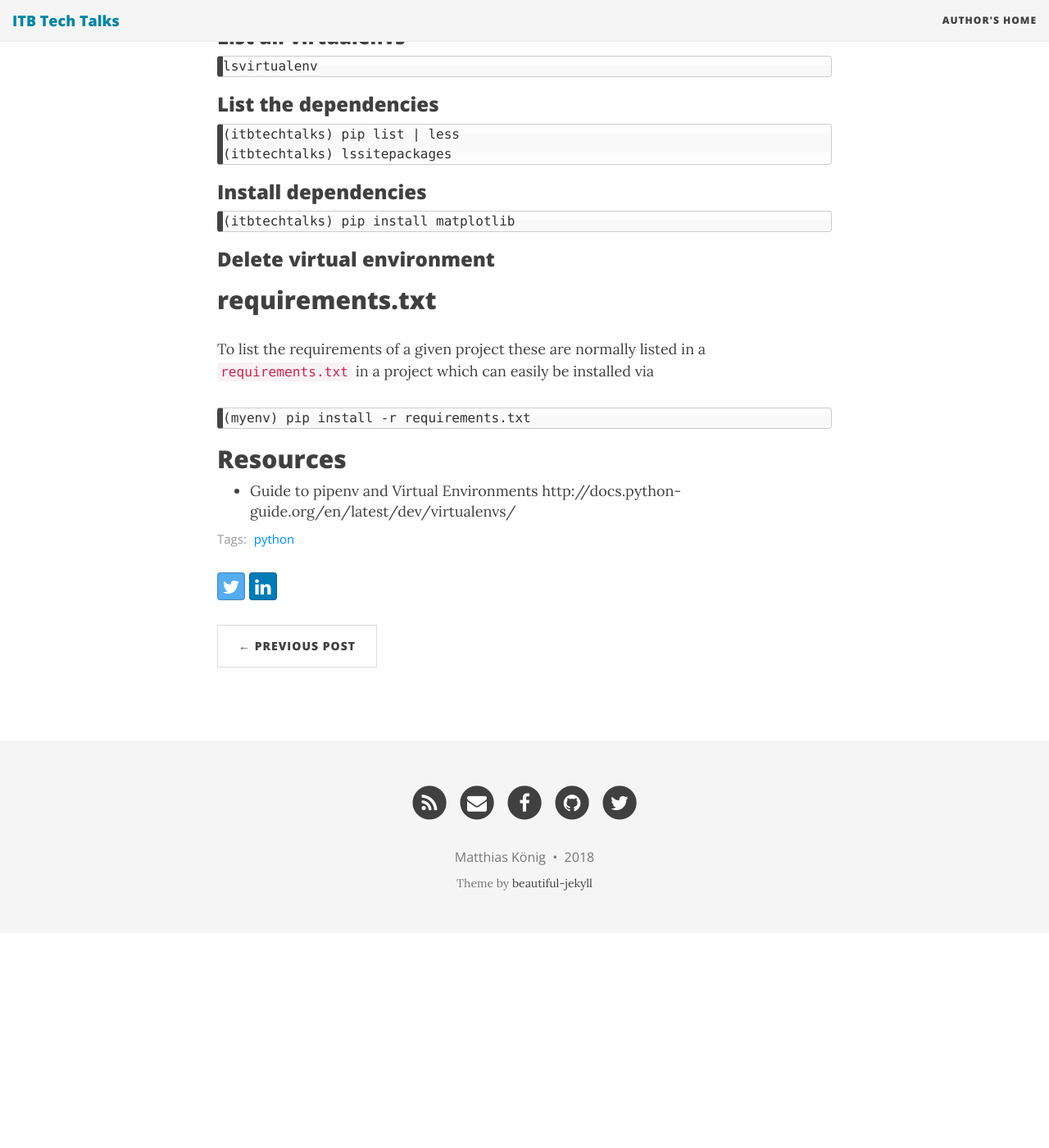
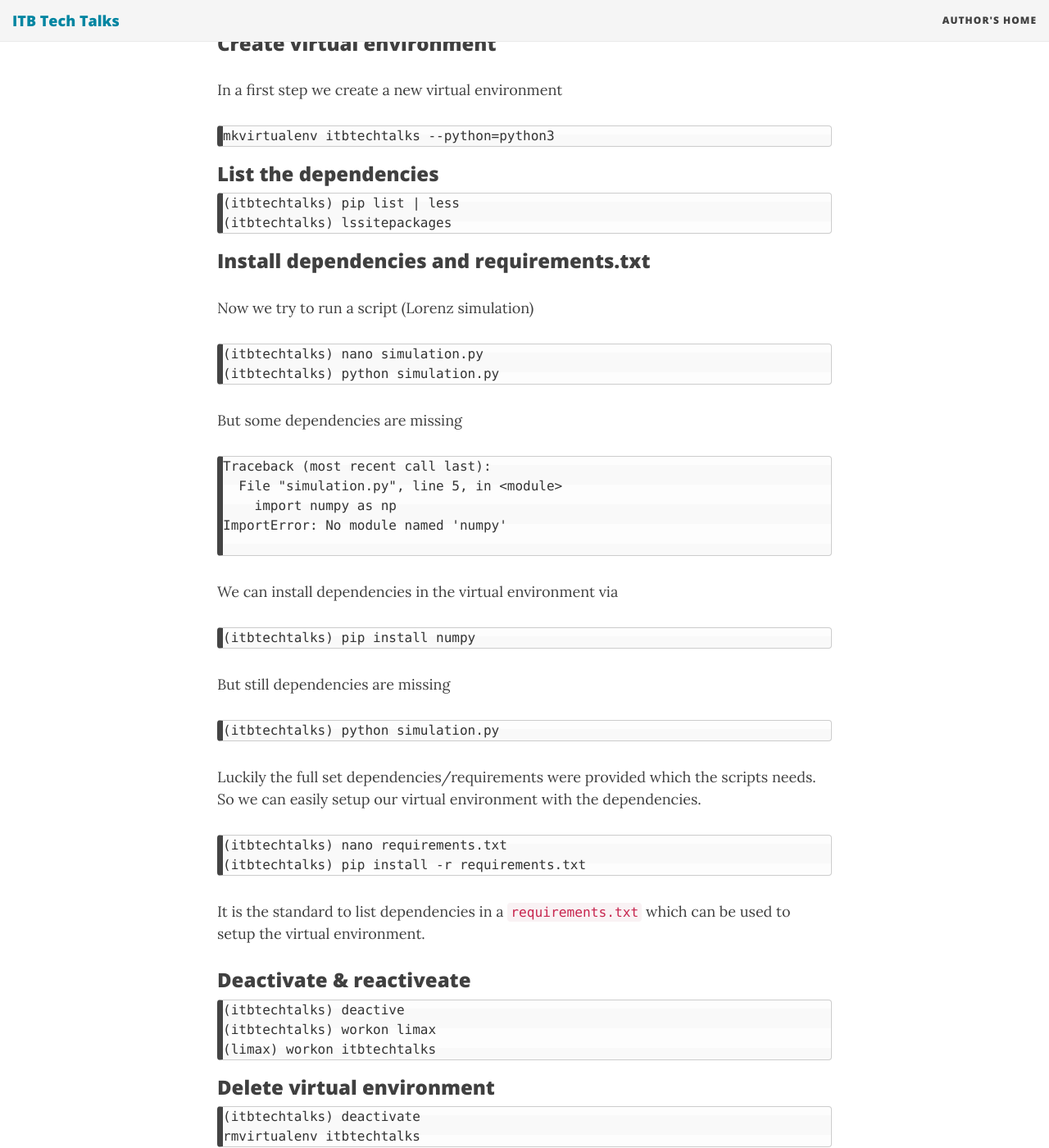
Before and after one commit to matthiaskoenig/itbtechtalks, a Jekyll site: the page built from _posts/2018-03-05-02_virtualenv.md, in a window 1280 px wide and 1400 px high, scrolled down 972 px. Shown: the whole window at 82% size. Built offline with Jekyll 4.4.1, drawn with Linux system fonts in a browser that asks for light colours; nearby versions of some CDN libraries; before the commit the page ends 2110 px from its top, so only the background shows below that; some of the changed text lies outside the part shown.

Commit message:
tutorial for virtual environments

````diff
--- a/_posts/2018-03-05-02_virtualenv.md
+++ b/_posts/2018-03-05-02_virtualenv.md
@@ -5,34 +5,32 @@ image: /talks/02_virtualenv/virtualenv.png
 tags: [python]
 ---
 
-Virtual environments in python.
-* Allows to manage and distribute all required project dependencies easily with a given projects.
-* Simple use with pycharm and other IDEs
+Dependency management and virtual environments are a crucial part of programming languages.
+These are required to distribute the code with the necessary dependencies and allow to run code in isolation (without altering the system setup)
+* Allows to manage and distribute all required project dependencies easily with a given projects (python version and packages)
+* Integration with existing development tools (IDEs like pycharm)
 
-## python & pip
-Make sure that python and pip are installed.
+## Setup
+First make sure that python and pip are installed.
 ```
 python --version
 pip --version
 ```
 
-
-## virtualenv & virtualenvwrapper
+In addition `virtualenv` and `virtualenvwrapper` are required which can be installed via
+```
+pip install virtualenv virtualenvwrapper
+```
 
 `virtualenv` is a tool to create isolated Python environments. virtualenv creates a folder which contains all the necessary executables to use the packages that a Python project would need.
 `virtualenvwrapper` simplifies working with virtual environments.
 
+## Virtual Environments
 ### Create virtual environment
 In a first step we create a new virtual environment
 ```
-mkvirtualenv itbtechtalks -python=python3 -
+mkvirtualenv itbtechtalks --python=python3
 ```
-
-### List all virtualenvs
-```
-lsvirtualenv
-```
-
 
 ### List the dependencies
 ```
@@ -40,22 +38,51 @@ lsvirtualenv
 (itbtechtalks) lssitepackages
 ```
 
-### Install dependencies
+### Install dependencies and requirements.txt
+Now we try to run a script (Lorenz simulation)
 ```
-(itbtechtalks) pip install matplotlib
+(itbtechtalks) nano simulation.py
+(itbtechtalks) python simulation.py
+```
+But some dependencies are missing
+```
+Traceback (most recent call last):
+  File "simulation.py", line 5, in <module>
+    import numpy as np
+ImportError: No module named 'numpy'
+
+```
+We can install dependencies in the virtual environment via
+```
+(itbtechtalks) pip install numpy
 ```
 
+But still dependencies are missing
+```
+(itbtechtalks) python simulation.py
+```
+
+Luckily the full set dependencies/requirements were provided which the scripts needs.
+So we can easily setup our virtual environment with the dependencies.
+```
+(itbtechtalks) nano requirements.txt
+(itbtechtalks) pip install -r requirements.txt
+```
+It is the standard to list dependencies in a `requirements.txt` which can be used to setup the virtual environment.
+
+
+### Deactivate & reactiveate
+```
+(itbtechtalks) deactive
+(itbtechtalks) workon limax
+(limax) workon itbtechtalks
+```
 
 ### Delete virtual environment
-
-
-## requirements.txt
-To list the requirements of a given project these are normally listed in a `requirements.txt` in a project which can easily be installed via
 ```
-(myenv) pip install -r requirements.txt
+(itbtechtalks) deactivate
+rmvirtualenv itbtechtalks
 ```
-
-
 
 ## Resources
 
````
Also changed, not shown: talks/02_virtualenv/requirements.txt (+6 -2 lines), 1 other file.
